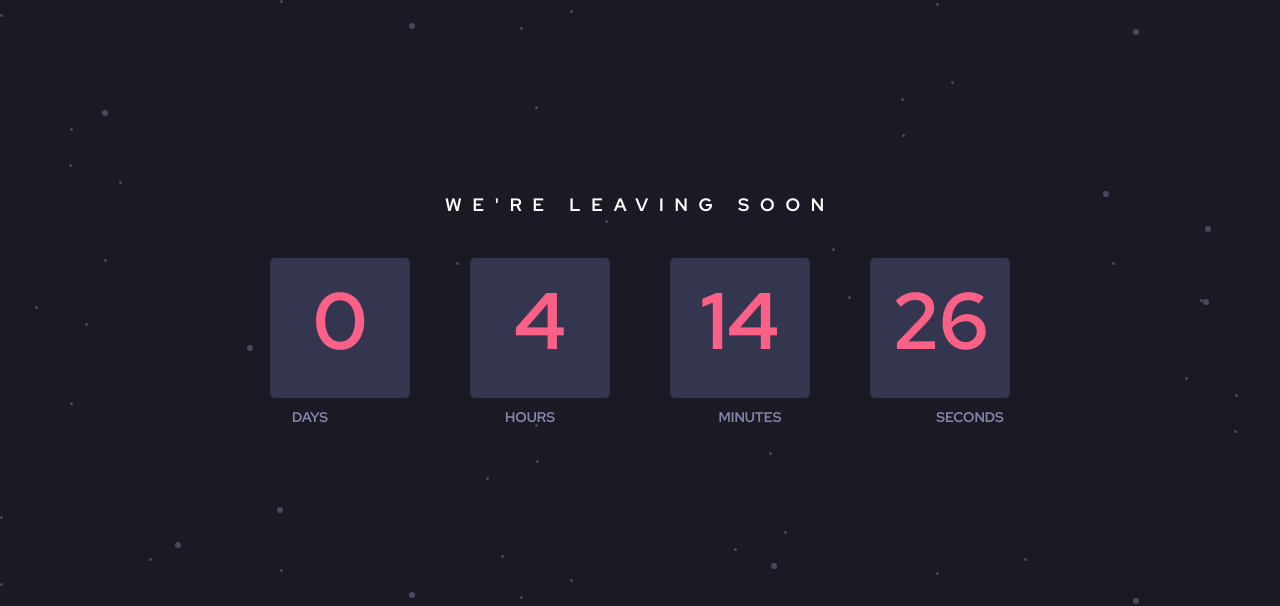
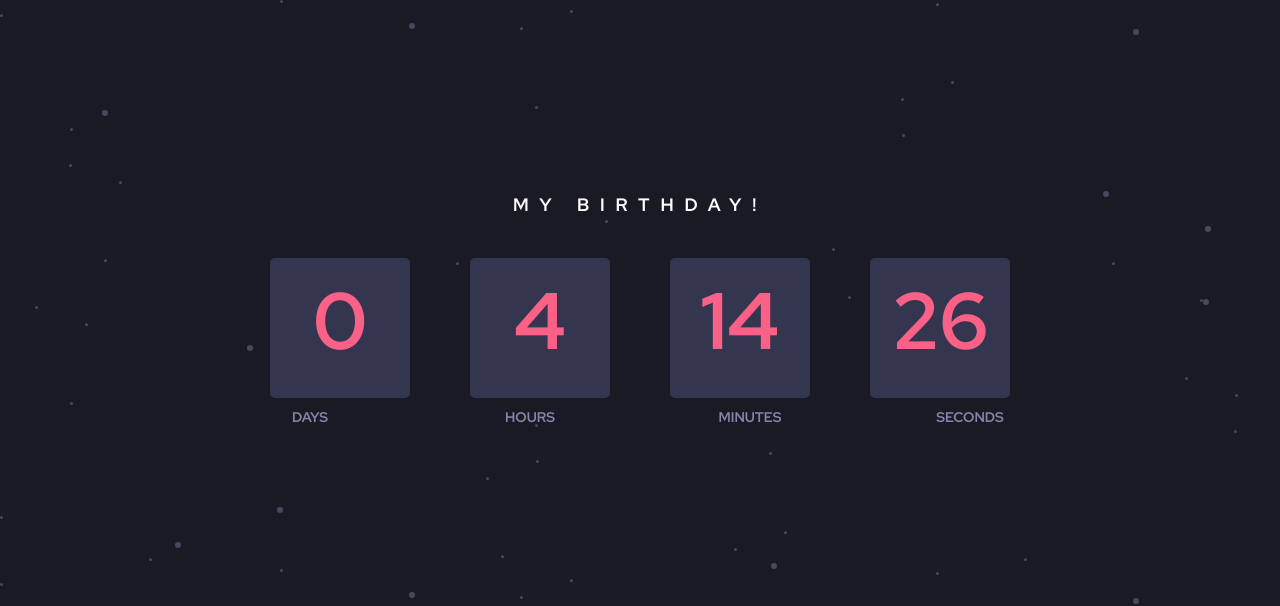
Before and after one commit to superwaih/countdown-timer, a plain HTML site: page index.html in a window 1280 px wide. Shown: the top 606 px of the page. Drawn offline with Linux system fonts and the light colour scheme.

Commit message:
Update index.html

```diff
--- a/index.html
+++ b/index.html
@@ -20,7 +20,7 @@
 
   <div class="countdown-container">
     <div class="text-count">
-      <h1>We're leaving soon</h1>
+      <h1>My birthday!</h1>
     </div>
     <div class="counter">
       <div class="time-day"></div>
```
